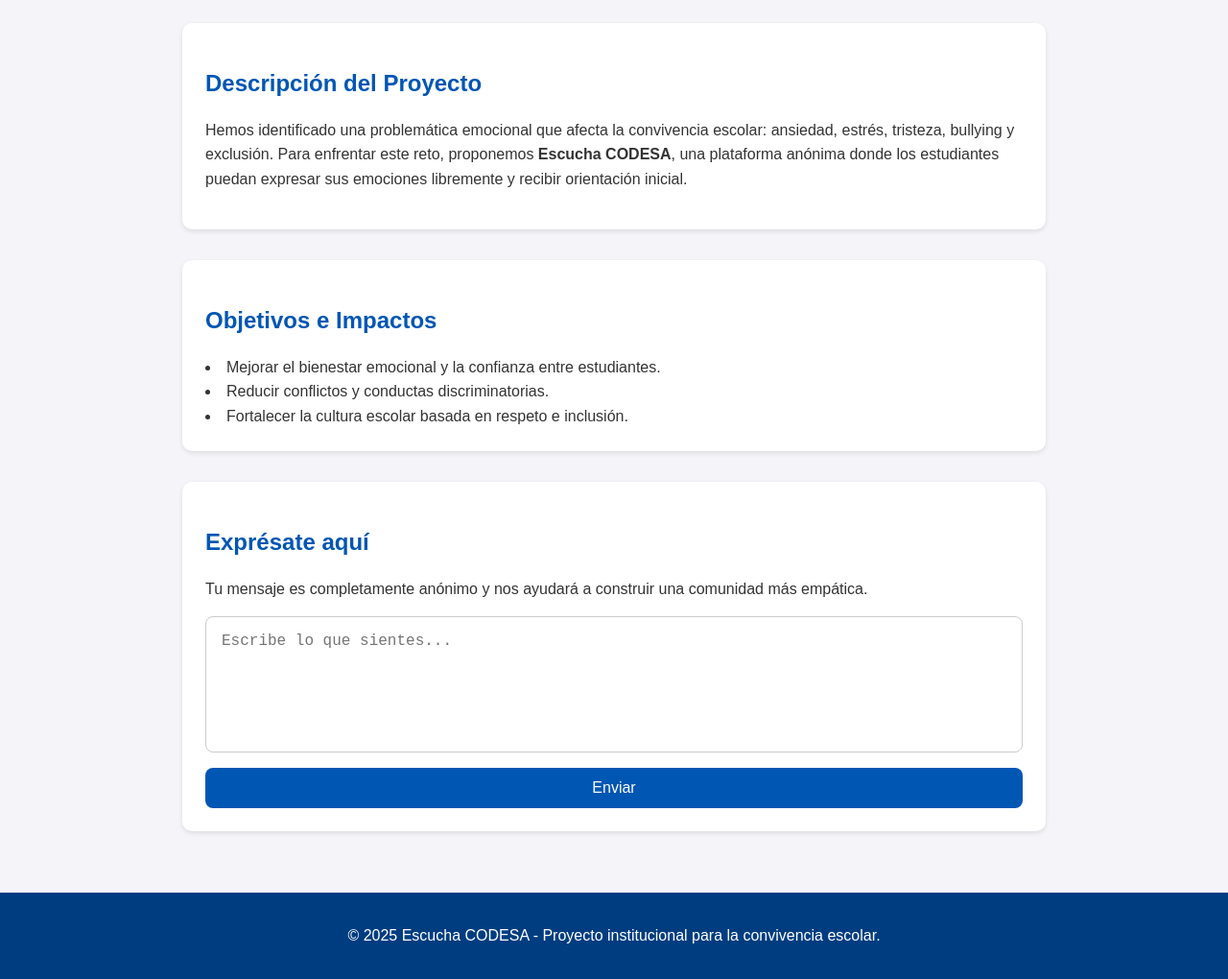
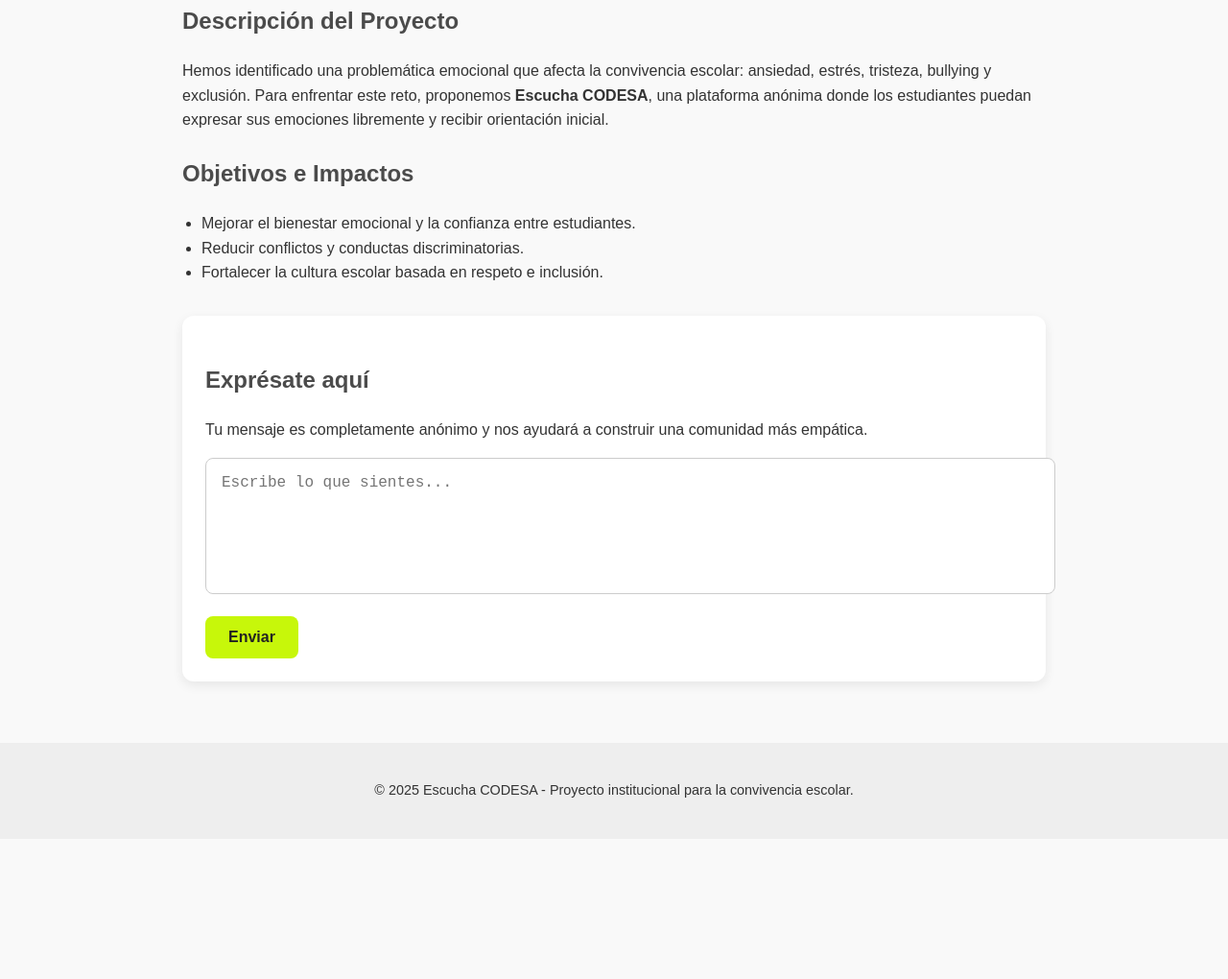
Before and after one commit to yeick2812-byte/escuchacodesa, a plain HTML site: page index.html in a window 1280 px wide. Shown: the part 202-1222 px from the top of the page at 96% size. After the commit the page ends 1076 px from the top, so only its background shows below. Drawn offline with Linux system fonts and the light colour scheme.

Commit message:
style.css

```diff
--- a/style.css
+++ b/style.css
@@ -1,26 +1,30 @@
 /* Estilos generales */
 body {
   font-family: Arial, sans-serif;
+  background: #f9f9f9;
   margin: 0;
   padding: 0;
   line-height: 1.6;
-  background: #f4f4f9;
   color: #333;
 }
 
 /* Encabezado */
 header {
-  background: #0056b3;
-  color: #fff;
+  background: #c7f70a; /* Verde lima */
+  color: #222;
   padding: 2rem;
   text-align: center;
 }
 
 header h1 {
-  margin-bottom: 0.5rem;
+  margin: 0 0 0.5rem;
 }
 
-/* Secciones */
+header p {
+  margin: 0;
+}
+
+/* Contenido principal */
 main {
   padding: 2rem;
   max-width: 900px;
@@ -28,89 +32,57 @@ main {
 }
 
 h2 {
-  color: #0056b3;
-  margin-bottom: 0.5rem;
+  color: #4b4b4b;
+  margin-top: 1.5rem;
 }
 
-.descripcion, .objetivos, .formulario {
-  margin-bottom: 2rem;
-  background: #fff;
-  padding: 1.5rem;
-  border-radius: 10px;
-  box-shadow: 0 2px 5px rgba(0,0,0,0.1);
+ul {
+  margin: 1rem 0;
+  padding-left: 20px;
 }
 
-/* Lista */
-ul {
-  list-style: disc inside;
-  margin: 1rem 0 0 0;
-  padding: 0;
-}
-
-/* Formulario */
-form {
-  display: flex;
-  flex-direction: column;
+.formulario {
+  margin-top: 2rem;
+  padding: 1.5rem;
+  background: #fff;
+  border-radius: 12px;
+  box-shadow: 0 4px 12px rgba(0,0,0,0.08);
 }
 
 textarea {
-  resize: none;
+  width: 100%;
   padding: 1rem;
-  font-size: 1rem;
   border-radius: 8px;
   border: 1px solid #ccc;
+  resize: none;
+  font-size: 1rem;
   margin-bottom: 1rem;
 }
 
-button {
-  padding: 0.75rem;
-  background: #0056b3;
-  color: #fff;
+/* Botones */
+button, .btn {
+  display: inline-block;
+  background: #c7f70a; /* Verde lima */
+  color: #222;
   border: none;
-  font-size: 1rem;
+  padding: 0.8rem 1.5rem;
   border-radius: 8px;
   cursor: pointer;
-  transition: 0.3s;
+  text-decoration: none;
+  font-weight: bold;
+  font-size: 1rem;
+  transition: background 0.3s ease;
 }
 
-button:hover {
-  background: #003d80;
+button:hover, .btn:hover {
+  background: #b5e308;
 }
 
-/* Página de gracias */
-body.gracias {
-  display: flex;
-  justify-content: center;
-  align-items: center;
-  height: 100vh;
-  background: #eaf0f6;
+/* Pie de página */
+footer {
   text-align: center;
+  padding: 1.5rem;
+  background: #eee;
+  margin-top: 2rem;
+  font-size: 0.9rem;
 }
-
-.gracias h1 {
-  color: #0056b3;
-  margin-bottom: 1rem;
-}
-
-.btn-volver {
-  display: inline-block;
-  margin-top: 1.5rem;
-  padding: 0.75rem 1.5rem;
-  background: #0056b3;
-  color: #fff;
-  text-decoration: none;
-  border-radius: 8px;
-  transition: 0.3s;
-}
-
-.btn-volver:hover {
-  background: #003d80;
-}
-
-/* Footer */
-footer {
-  background: #003d80;
-  color: #fff;
-  text-align: center;
-  padding: 1rem;
-}
```
